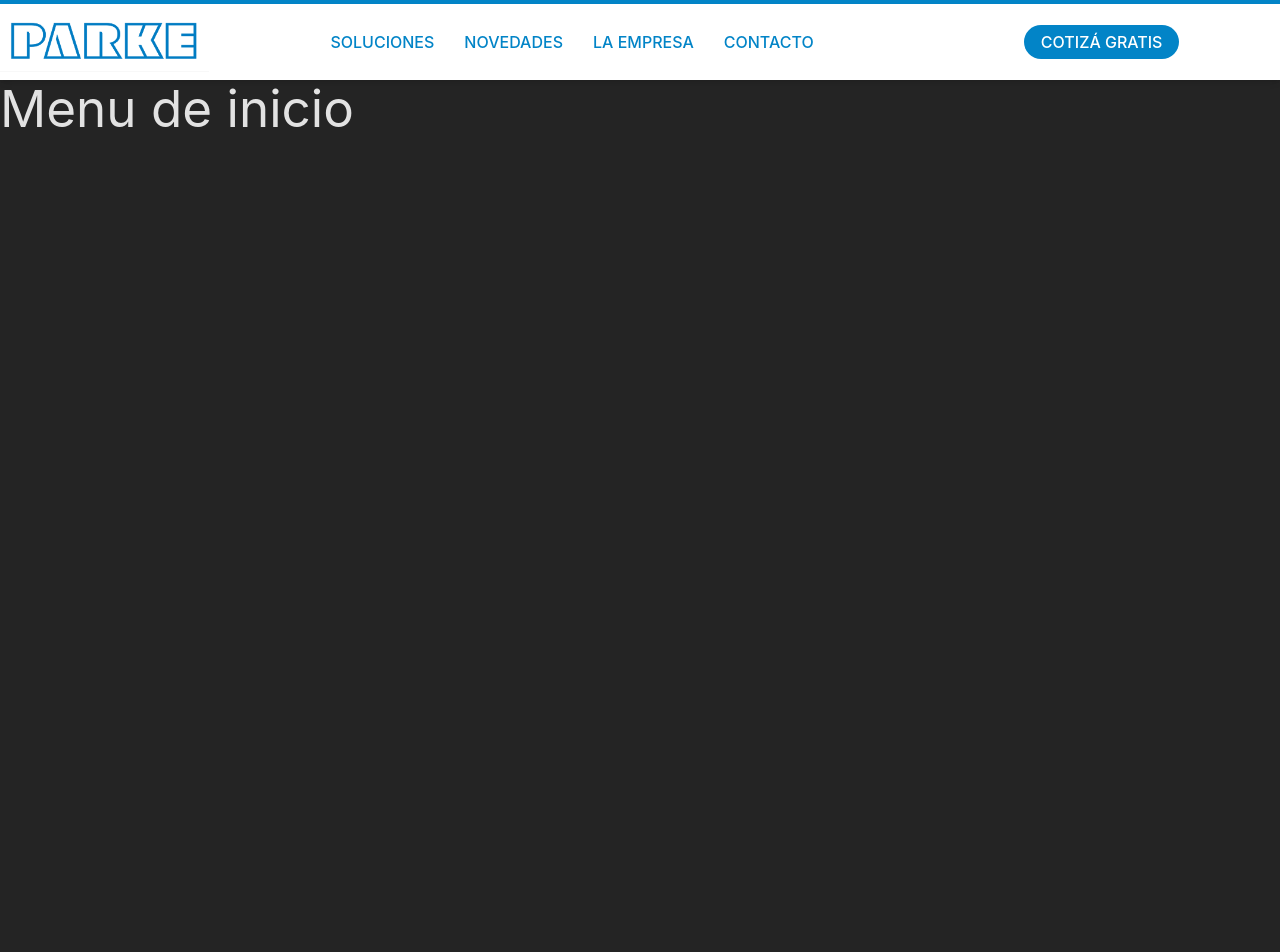
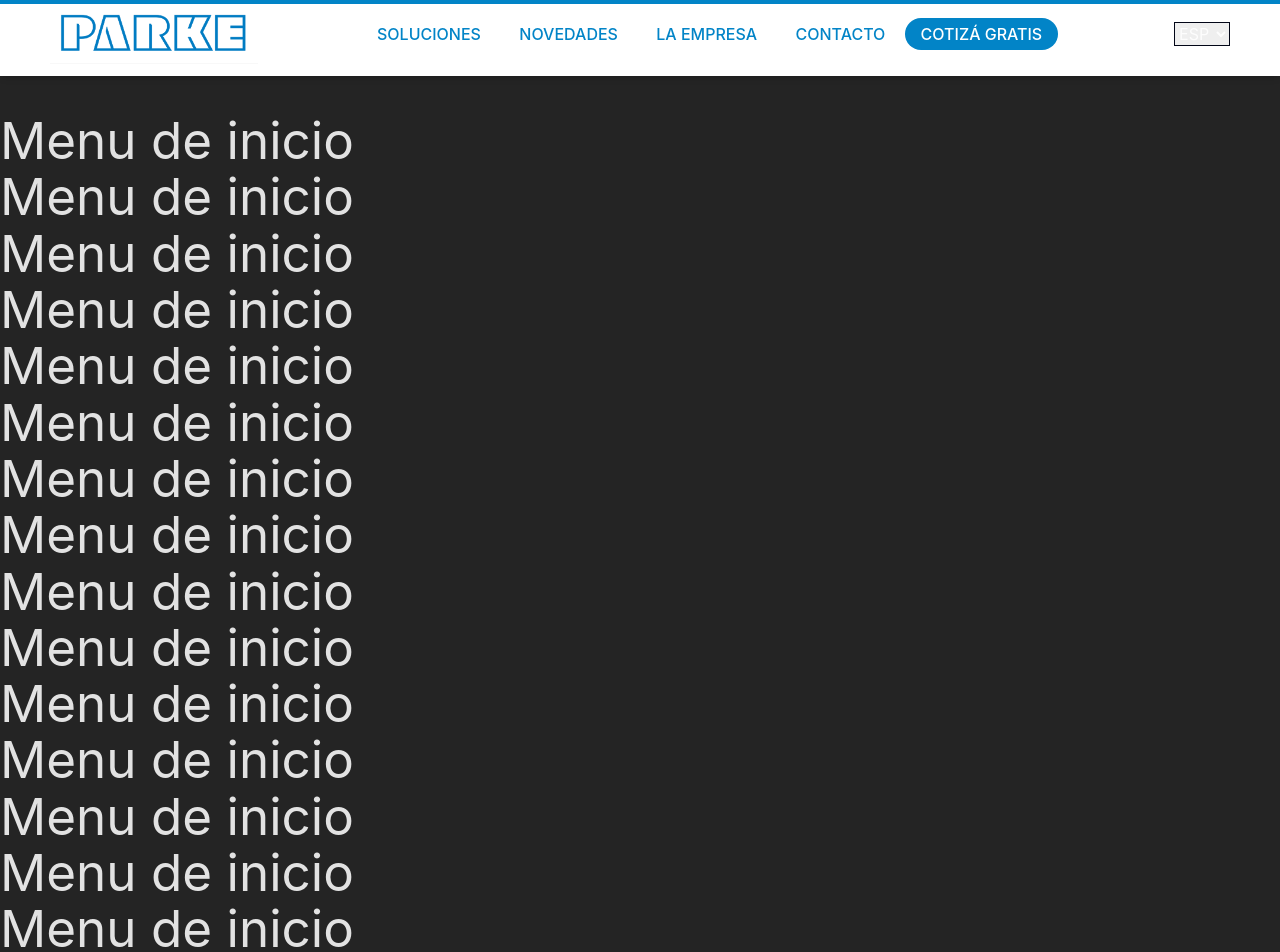
Before and after one commit to facundolgomez/PARKE-Landing-Page-React, a React app: page / in a window 1280 px wide. Shown: the top 952 px of the page. Before the commit the page ends 800 px from the top, so only its background shows below. Built offline with nearby package versions, Linux system fonts and the light colour scheme; the HTML template or start-up script is replaced by a standard one.

Commit message:
estetica header finalizada

```diff
--- a/package.json
+++ b/package.json
@@ -10,6 +10,8 @@
     "preview": "vite preview"
   },
   "dependencies": {
+    "@fortawesome/free-solid-svg-icons": "^6.7.2",
+    "@fortawesome/react-fontawesome": "^0.2.2",
     "bootstrap": "^5.3.3",
     "react": "^18.3.1",
     "react-bootstrap": "^2.10.7",
--- a/src/components/companyInfo/CompanyInfo.jsx
+++ b/src/components/companyInfo/CompanyInfo.jsx
@@ -2,7 +2,7 @@ const CompanyInfo = () => {
 
     return(
         <>
-            <h1>La Empresa</h1>
+            <h1 className="pt-28">La Empresa</h1>
         </>
     )
 }
--- a/src/components/contact/Contact.jsx
+++ b/src/components/contact/Contact.jsx
@@ -1,7 +1,7 @@
 const Contact = () => {
     return(
         <>
-            <h3>Contacto</h3>
+            <h3 className="pt-28">Contacto</h3>
         </>
     )
 }
--- a/src/components/dashboard/Dashboard.jsx
+++ b/src/components/dashboard/Dashboard.jsx
@@ -1,6 +1,30 @@
 const Dashboard = () => {
     return (
-        <h1>Menu de inicio</h1>
+        <>
+            <h1 className="pt-28">Menu de inicio</h1>
+            <h1>Menu de inicio</h1>
+            <h1>Menu de inicio</h1>
+            <h1>Menu de inicio</h1>
+            <h1>Menu de inicio</h1>
+            <h1>Menu de inicio</h1>
+            <h1>Menu de inicio</h1>
+            <h1>Menu de inicio</h1>
+            <h1>Menu de inicio</h1>
+            <h1>Menu de inicio</h1>
+            <h1>Menu de inicio</h1>
+            <h1>Menu de inicio</h1>
+            <h1>Menu de inicio</h1>
+            <h1>Menu de inicio</h1>
+            <h1>Menu de inicio</h1>
+            <h1>Menu de inicio</h1>
+            <h1>Menu de inicio</h1>
+            <h1>Menu de inicio</h1>
+            <h1>Menu de inicio</h1>
+            <h1>Menu de inicio</h1>
+            <h1>Menu de inicio</h1>
+
+        </>
+
     )
 }
 
--- a/src/components/header/Header.jsx
+++ b/src/components/header/Header.jsx
@@ -1,31 +1,82 @@
+import { FontAwesomeIcon } from '@fortawesome/react-fontawesome';
+import { faGlobe } from '@fortawesome/free-solid-svg-icons';
+import { useState, useEffect } from 'react';
+import { useNavigate } from 'react-router-dom';
 
 const Header = () => {
 
+    const [scrolling, setScrolling] = useState(false);
+    const navigate = useNavigate();
+
+    const handleScroll = () => {
+        const isScrolling = window.scrollY > 0;
+        setScrolling(isScrolling);
+    };
+
+    useEffect(() => {
+        window.addEventListener('scroll', handleScroll);
+        return () => {
+            window.removeEventListener('scroll', handleScroll);
+        };
+    }, []);
+
+    const solutionsHandler = () => {
+        navigate("/solutions");
+    }
+
+    const dashboardHandler = () => {
+        navigate("/");
+    }
+
+    const newsHandler = () => {
+        navigate("/news");
+    }
+
+    const contactHandler = () => {
+        navigate("/contact");
+    }
+
+    const companyHandler = () => {
+        navigate("/company");
+    }
+
     return(
         <>
-            <div className="bg-sky-600 h-1" />
-            <nav className="flex justify-center py-2 shadow-md bg-white">
-                <div>
-                    <img src="../../../public/logos/Logo-header.png" width={250} alt="Logo"></img>
-                </div>
-                <div className="flex justify-around items-center ps-3 w-full max-w-6xl">
-                    <div className="flex space-x-3">
-                        <button className="bg-white py-1 px-2 text-sky-600 border border-transparent hover:border-sky-600">
+            <nav className={`flex flex-col shadow-md bg-white fixed w-full top-0 left-0 z-50 transition-all duration-300 ease-in-out ${scrolling ? 'py-0' : 'pb-3'}`}>
+                <div className="bg-sky-600 h-1" />
+                <div className="flex justify-around items-center">
+                    <div className='flex basis-52'>
+                        <img onClick={dashboardHandler} src="../../../public/logos/Logo-header.png" width={250} alt="Logo"/>
+                    </div>
+                    <div className="">
+                        <button onClick={solutionsHandler} className="bg-transparent border-hidden py-4 text-sky-600 relative group hover:text-sky-600 transition-colors duration-300">
                             SOLUCIONES
+                            <span className="absolute inset-x-0 bottom-0 h-1 bg-sky-600 scale-x-0 transition-transform duration-300 group-hover:scale-x-100" />
                         </button>
-                        <button className="bg-white py-1 px-2 text-sky-600 border border-transparent hover:border-sky-600">
+                        <button onClick={newsHandler} className="bg-transparent border-hidden py-4 text-sky-600 relative group hover:text-sky-600">
                             NOVEDADES
+                            <span className="absolute inset-x-0 bottom-0 h-1 bg-sky-600  scale-x-0 transition-transform duration-300 group-hover:scale-x-100" />
                         </button>
-                        <button className="bg-white py-1 px-2 text-sky-600 border border-transparent hover:border-sky-600">
+                        <button onClick={companyHandler} className="bg-transparent border-hidden py-4 text-sky-600 relative group hover:text-sky-600">
                             LA EMPRESA
+                            <span className="absolute inset-x-0 bottom-0 h-1 bg-sky-600 scale-x-0 transition-transform duration-300 group-hover:scale-x-100" />
                         </button>
-                        <button className="bg-white py-1 px-2 text-sky-600 border border-transparent hover:border-sky-600">
+                        <button onClick={contactHandler} className="bg-transparent border-hidden py-4 text-sky-600 relative group hover:text-sky-600">
                             CONTACTO
+                            <span className="absolute inset-x-0 bottom-0 h-1 bg-sky-600 scale-x-0 transition-transform duration-300 group-hover:scale-x-100" />
+                        </button>
+                        <button className="bg-sky-600 text-white rounded-full border-hidden py-1 px-4 hover:bg-sky-500 transform transition-transform duration-300 hover:scale-110">
+                            COTIZÁ GRATIS
                         </button>
                     </div>
-                    <button className="bg-sky-600 text-white rounded-full py-1 px-4 hover:bg-sky-700">
-                        COTIZÁ GRATIS
-                    </button>
+                    <div className=''>
+                        <FontAwesomeIcon icon={faGlobe} />
+                        <select className="border-slate-950 border ">
+                            <option>ESP</option>
+                            <option>ENG</option>
+                            <option>POR</option>
+                        </select>
+                    </div>
                 </div>
             </nav>
         </>
--- /dev/null
+++ b/src/components/news/News.jsx
@@ -0,0 +1,9 @@
+const News = () => {
+    return(
+        <>
+            <h1 className="pt-28">Novedades</h1>
+        </>
+    )
+}
+
+export default News
--- a/src/components/solutions/Solutions.jsx
+++ b/src/components/solutions/Solutions.jsx
@@ -1,7 +1,7 @@
 const Solutions = () => {
     return(
         <>
-            <h2>Soluciones</h2>
+            <h1 className="pt-28">Soluciones</h1>
         </>
     )
 }
```
Also changed, not shown: src/App.jsx (+5 -3 lines), 1 other file (tests, documents, lock files or other folders).
